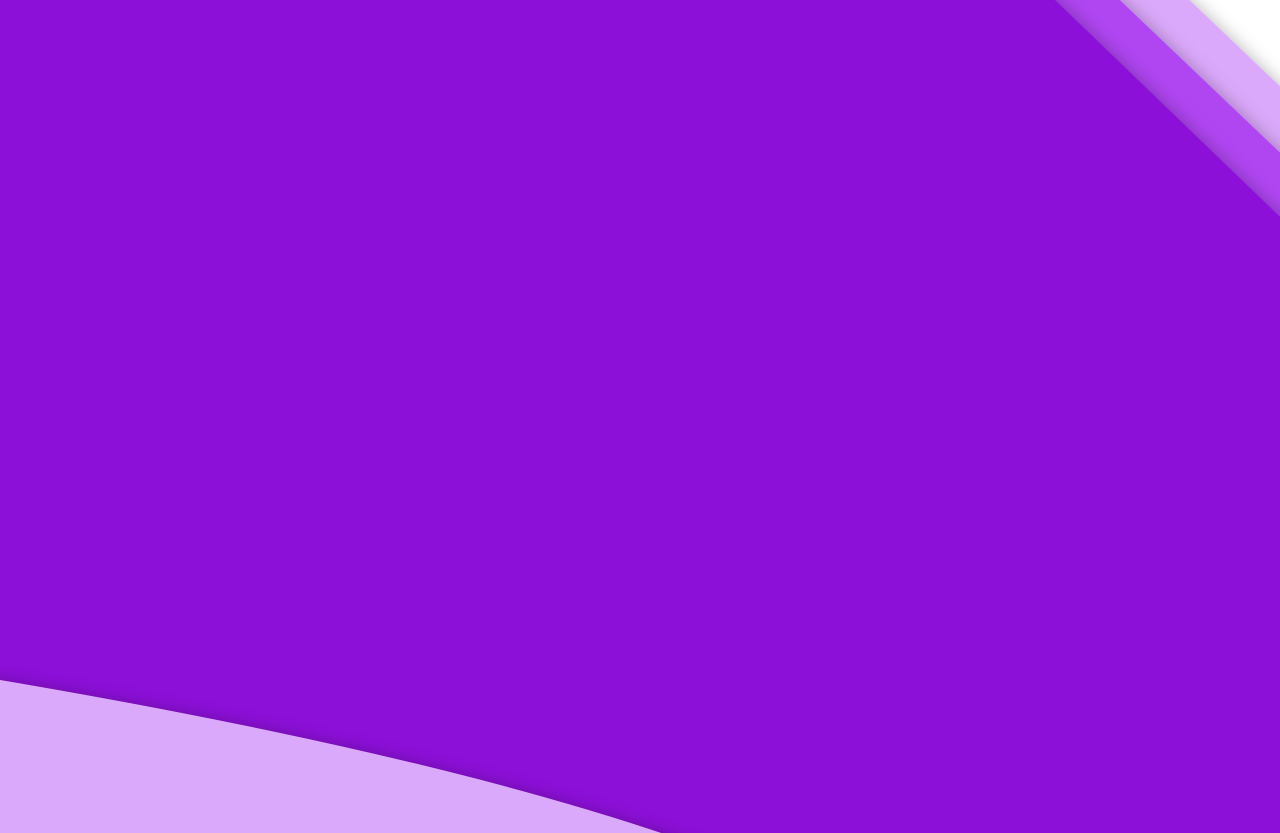
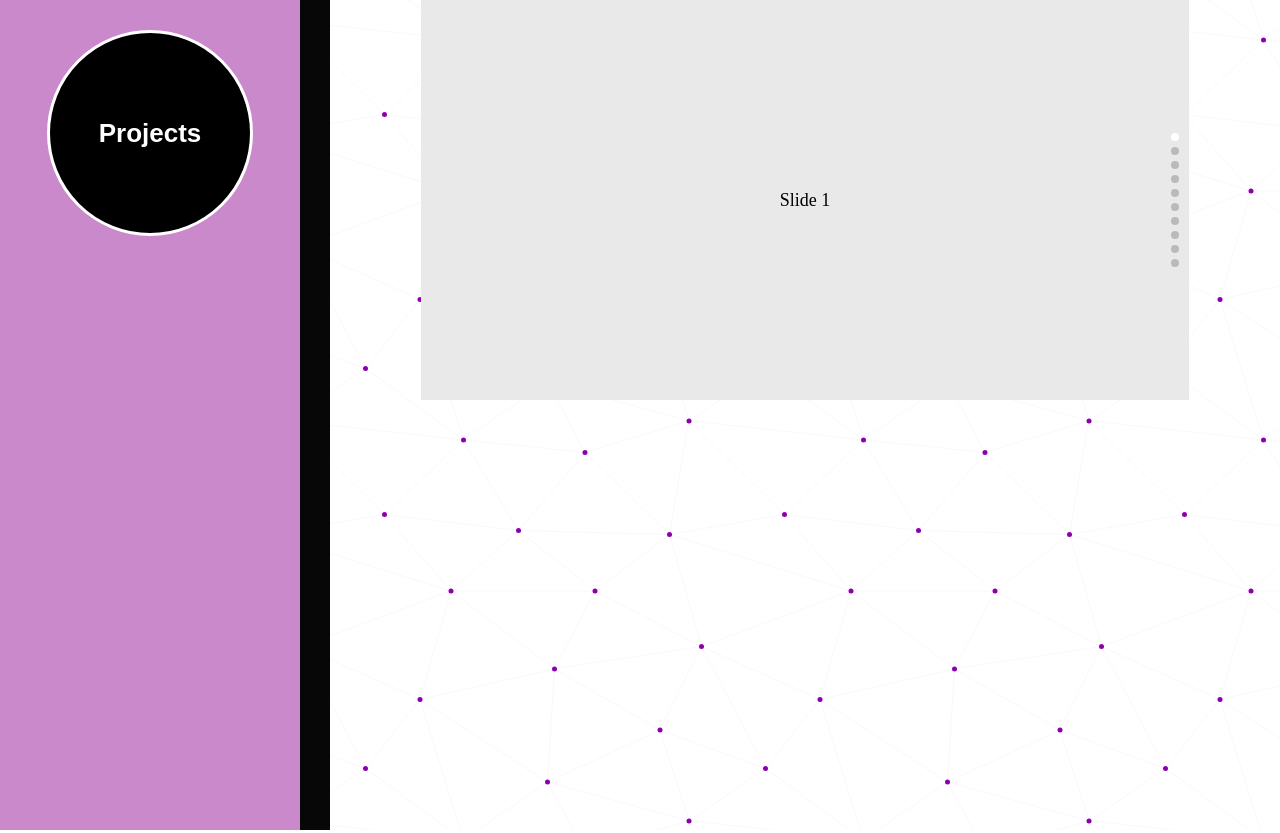
Before and after one commit to SyntappZ/old-portfolio, a plain HTML site: page projects.html in a window 1280 px wide. Shown: the top 833 px of the page. Drawn offline with Linux system fonts and the light colour scheme.

Commit message:
projects page

```diff
--- /dev/null
+++ b/js/projects.js
@@ -0,0 +1,10 @@
+var swiper = new Swiper('.swiper-container', {
+    direction: 'vertical',
+    slidesPerView: 1,
+    spaceBetween: 30,
+    mousewheel: true,
+    pagination: {
+      el: '.swiper-pagination',
+      clickable: true,
+    },
+});
--- a/project.css
+++ b/project.css
@@ -1,9 +1,66 @@
-body{
+html, body {
+    position: relative;
+    height: 100%;
+}
+body {
+    font-size: 14px;
+    color:#000;
+    background: url(img/dots.svg);
+    margin: 0;
+    padding: 0;
+}
+.wrap{
+    display: flex;
+}
+h1{
     margin:0;
     padding:0;
 }
-.projectWrap{
-    width:100%;
-    height:200vh;
-    background: url('img/purples.svg')
+aside{
+    background-color:#ca89ca;
+    width:300px;
+    height:100vh;
+    border-right:rgb(7, 7, 7) solid 30px;
+    padding-top:30px;
 }
+.circle{
+    width:200px;
+    height:200px;
+    border-radius:50%;
+    border: 3px solid #fff;
+    margin:auto;
+    background-color:#000;
+}
+.circle h1{
+    text-align: center;
+    color:#fff;
+    line-height: 200px;
+    font-family: sans-serif;
+    font-size:26px;
+}
+/*----------------------- swiper -------------------------*/
+.swiper-container {
+    width: 60%;
+    height: 400px;
+    margin-left: auto;
+    margin-right: auto;
+
+}
+.swiper-slide {
+    text-align: center;
+    font-size: 18px;
+    background: rgb(233, 233, 233);
+    /* Center slide text vertically */
+    display: -webkit-box;
+    display: -ms-flexbox;
+    display: -webkit-flex;
+    display: flex;
+    -webkit-box-pack: center;
+    -ms-flex-pack: center;
+    -webkit-justify-content: center;
+    justify-content: center;
+    -webkit-box-align: center;
+    -ms-flex-align: center;
+    -webkit-align-items: center;
+    align-items: center;
+}
--- a/projects.html
+++ b/projects.html
@@ -5,14 +5,44 @@
     <meta name="viewport" content="width=device-width, initial-scale=1.0">
     <meta http-equiv="X-UA-Compatible" content="ie=edge">
     <link rel="stylesheet" href="project.css">
+    <link rel="stylesheet" href="swiper.min.css">
     <title>Projects</title>
 </head>
 <body>
-    <div class="projectWrap">
+    <div class="wrap">
+
+        <aside>
+            <div class="circle">
+                <h1>Projects</h1>
+            </div>
+
+        </aside>
+
+         <!-- Swiper -->
+         <div class="swiper-container">
+            <div class="swiper-wrapper">
+                <div class="swiper-slide">Slide 1</div>
+                <div class="swiper-slide">Slide 2</div>
+                <div class="swiper-slide">Slide 3</div>
+                <div class="swiper-slide">Slide 4</div>
+                <div class="swiper-slide">Slide 5</div>
+                <div class="swiper-slide">Slide 6</div>
+                <div class="swiper-slide">Slide 7</div>
+                <div class="swiper-slide">Slide 8</div>
+                <div class="swiper-slide">Slide 9</div>
+                <div class="swiper-slide">Slide 10</div>
+            </div>
+            <!-- Add Pagination -->
+            <div class="swiper-pagination"></div>
+
+        </div>
+    </div><!--wrap-->
+        <body>
 
 
-
-    </div>
+            <!-- Swiper JS -->
+            <script src="js/swiper.min.js"></script>
+            <script src="js/projects.js"></script>
 
 
 
```
Also changed, not shown: img/Flat-Mountains.svg (added), img/dood.svg (added), img/dots.svg (added), img/purpleStripes.svg (added), js/swiper.min.js (added), swiper.min.css (added).
